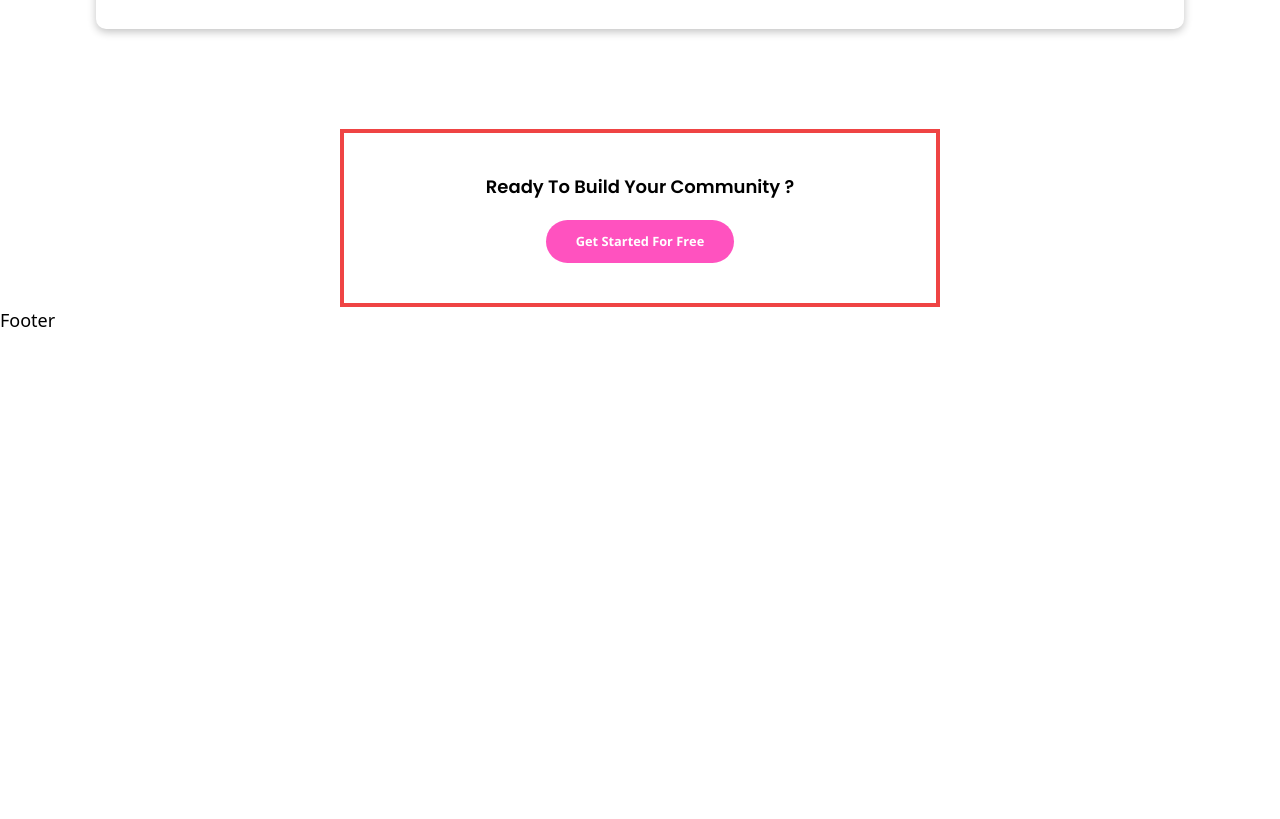
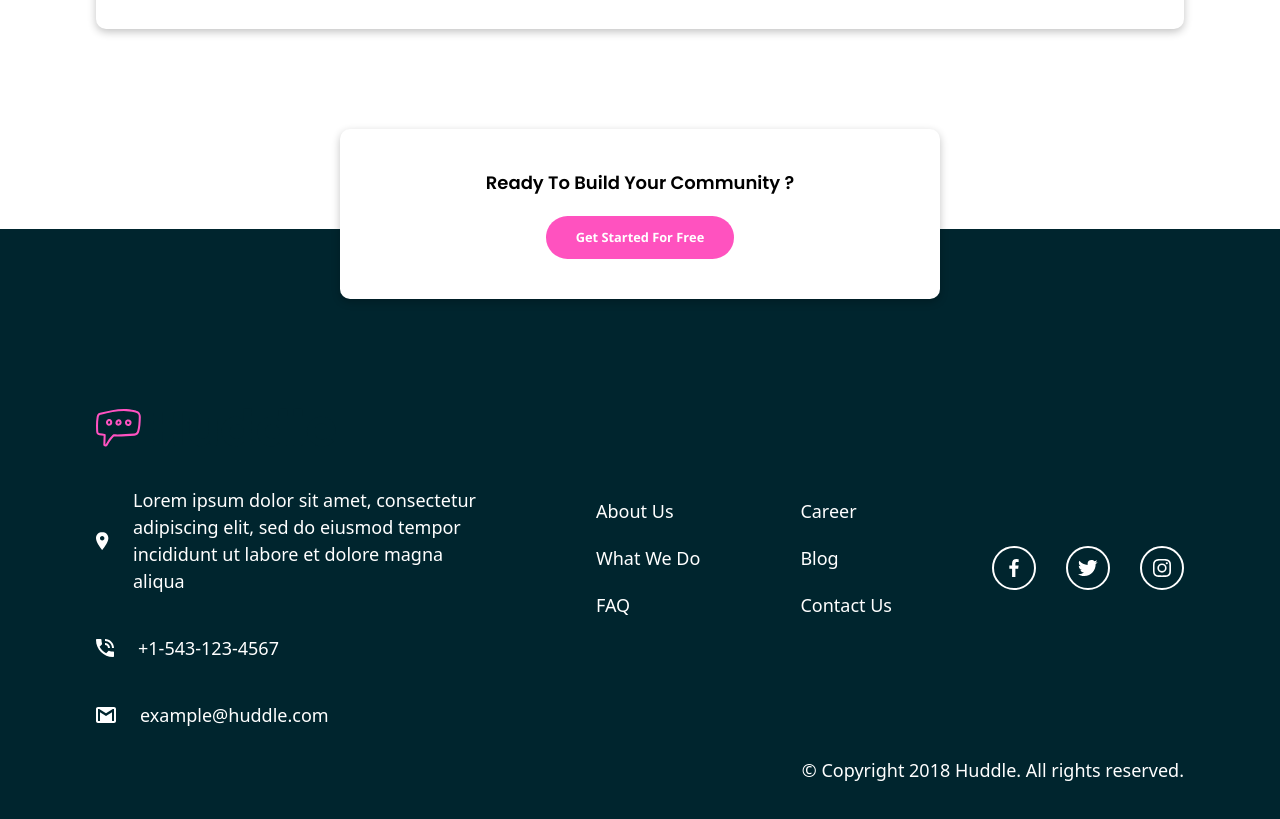
Before and after one commit to Mut1s0/huddle-landing-page-with-alternating-feature-blocks, a React (Vite) app: page / in a window 1280 px wide. Shown: the part 1800-2619 px from the top of the page. Before the commit the page ends 2134 px from the top, so only its background shows below. Built offline with nearby package versions, Linux system fonts and the light colour scheme.

Commit message:
Added footer section

```diff
--- a/src/App.jsx
+++ b/src/App.jsx
@@ -22,7 +22,7 @@ function App() {
 
         </article>
 
-        <footer>
+        <footer className="lg:h-[650px] mt-[100px]">
 
           <Footer />
 
--- a/src/components/CTA.jsx
+++ b/src/components/CTA.jsx
@@ -3,10 +3,12 @@
 import Button from "./Button";
 
 function CTA() {
+
     return(
-        <section>
 
-            <div className="text-center border-4 border-red-500 max-w-[90%] ss:max-w-[50%] ss:w-[600px] mx-auto py-[40px]">
+        <section className="absolute w-full">
+
+            <div className="text-center rounded-[10px] max-w-[90%] ss:max-w-[50%] ss:w-[600px] mx-auto py-[40px] relative top-0 right-0 bg-white call-to-action">
 
                 <h1 className="capitalize mb-5 font-poppins font-bold">Ready to build your community ?</h1>
 
--- a/src/components/Footer.jsx
+++ b/src/components/Footer.jsx
@@ -1,7 +1,84 @@
+import { contacts, about, more } from "../constants";
+import { logo, facebook, instagram, twitter } from "../assets";
 
 function Footer() {
+
     return(
-        <h1>Footer</h1>
+
+        <section className="text-white h-[100%] max-w-[90%] sm:max-w-[85%] mx-auto pt-[150px] pb-[80px]">
+
+            <div className="flex flex-col lg:flex-row justify-between lg:items-center flex-wrap h-[90%]">
+
+                <div className="w-[400px] mb-[60px] lg:mb-0">
+
+                    <img src={logo} alt="logo" />
+
+                    {contacts.map((contact) => (
+
+                        <div key={contact.id} className="flex items-center justify-start gap-6 mt-10">
+
+                            <img src={contact.icon} alt="icon" />
+
+                            <p>{contact.details}</p>
+
+                        </div>
+
+                    ))}
+
+                </div>
+
+                <div>
+
+                    {about.map((us) => (
+
+                        <ul key={us.id}>
+
+                            <li className="mb-5">{us.link}</li>
+
+                        </ul>
+
+                    ))}
+
+                </div>
+
+                <div>
+
+                    {more.map((career) => (
+
+                        <ul key={career.id}>
+
+                            <li className="mb-5">{career.content}</li>
+
+                        </ul>
+
+                    ))}
+
+                </div>
+
+                <div>
+
+                    <ul className="flex justify-center lg:justify-start items-center gap-[30px] py-[40px] lg:py-0">
+
+                        <li>
+                            <img src={facebook} alt="facebook" className="facebook" />
+                        </li>
+
+                        <li>
+                            <img src={twitter} alt="instagram" className="instagram" />
+                        </li>
+
+                        <li>
+                            <img src={instagram} alt="twitter" className="twitter" />
+                        </li>
+                    </ul>
+
+                </div>
+
+            </div>
+
+            <p className="text-center lg:text-right">&copy; Copyright 2018 Huddle. All rights reserved.</p>
+
+        </section>
     )
 }
 
--- a/src/constants/index.js
+++ b/src/constants/index.js
@@ -1,4 +1,4 @@
-import { flowingConversation, growTogether, users, iconEmail, iconLocation, iconPhone, facebook, twitter, instagram} from "../assets";
+import { flowingConversation, growTogether, users, iconEmail, iconLocation, iconPhone} from "../assets";
 
 export const businesses = [
     {
@@ -21,7 +21,7 @@ export const businesses = [
     },
 ]
 
-export const contact = [
+export const contacts = [
     {
         id: "contact-1",
         icon: iconLocation,
@@ -68,18 +68,3 @@ export const more = [
         content: "Contact Us"
     }
 ]
-
-export const socialIcons = [
-    {
-        id: "social-icons-1",
-        icon: facebook
-    },
-    {
-        id: "social-icons-2",
-        icon: twitter
-    },
-    {
-        id: "social-icons-3",
-        icon: instagram
-    }
-]
--- a/src/index.css
+++ b/src/index.css
@@ -16,6 +16,10 @@ header {
     background-color: hsl( 193, 100%, 96% );
 }
 
+footer {
+    background-color: hsl( 192, 100%, 9% );
+}
+
 @media only screen and (min-width: 768px) {
     header {
         background-image: url(./assets/bg-hero-desktop.svg);
@@ -25,3 +29,16 @@ header {
 .box-shadow {
     box-shadow: rgba(0, 0, 0, 0.24) 0px 3px 8px;
 }
+
+.call-to-action {
+    box-shadow: rgba(0, 0, 0, 0.24) 0px 3px 8px;
+}
+
+.facebook,
+.instagram,
+.twitter {
+    filter: invert(1) grayscale(1) brightness(100);
+    border: 2px solid black;
+    padding: .5rem;
+    border-radius: 100%;
+}
```
